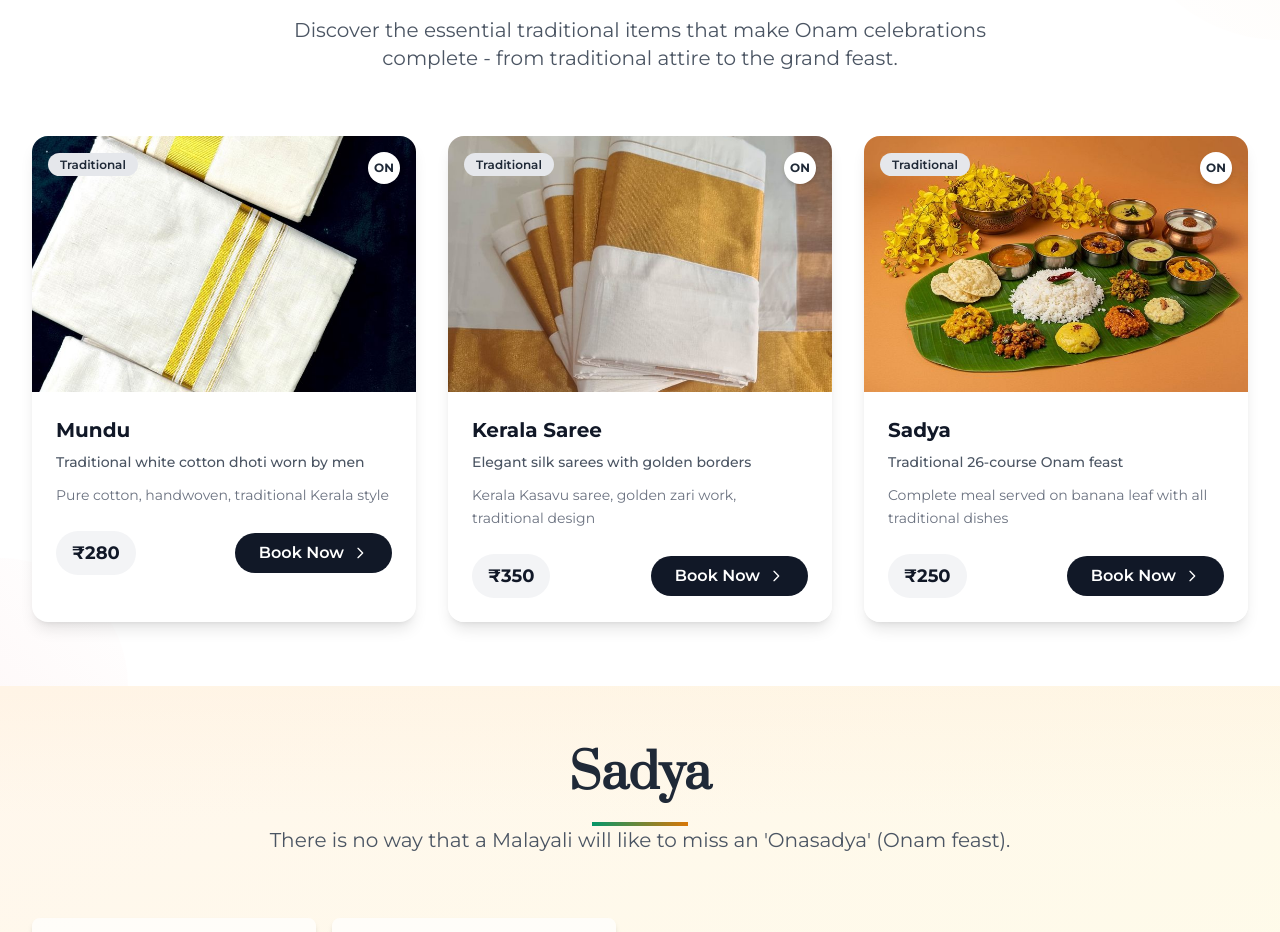
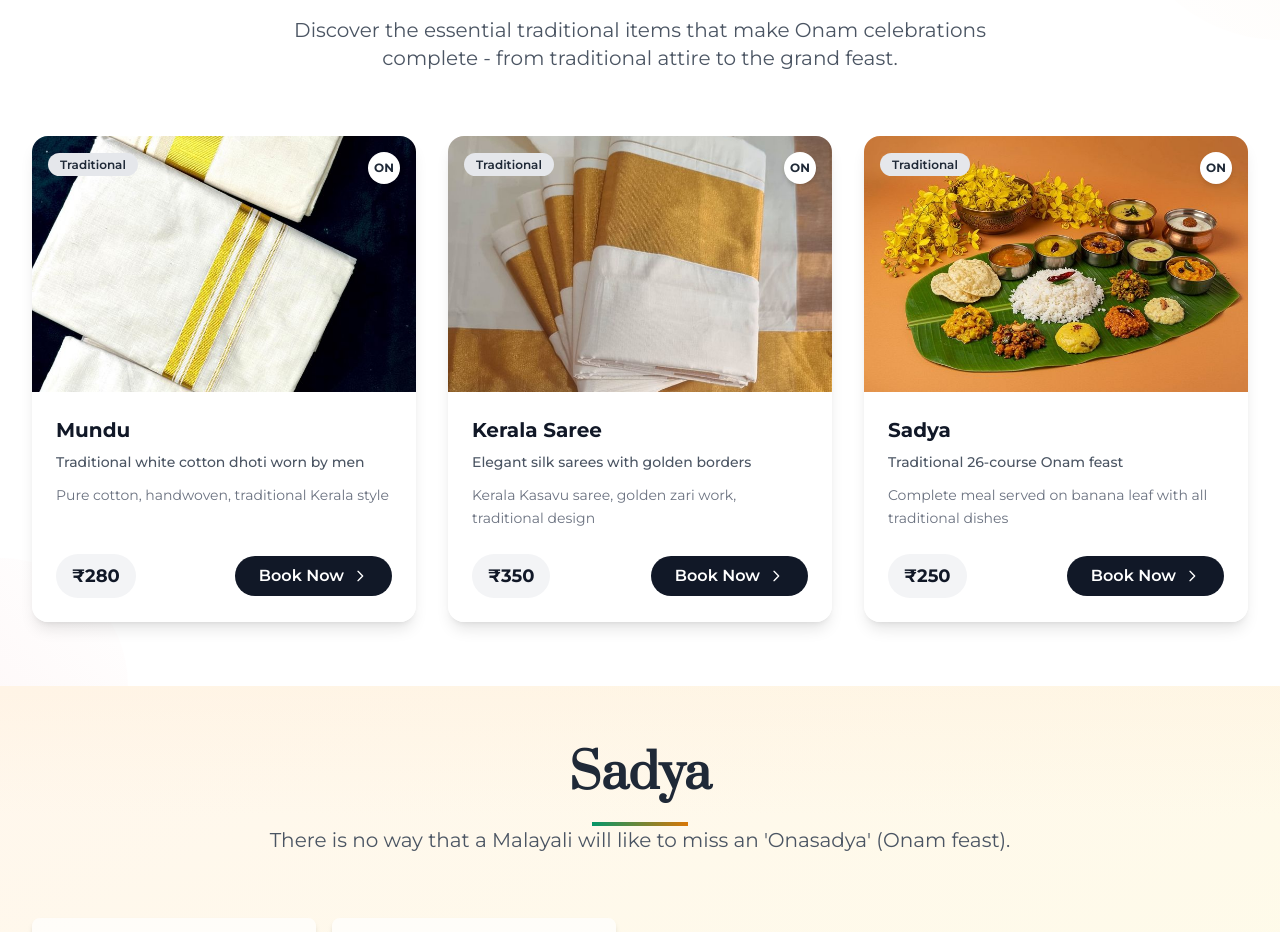
Before and after one commit to Gaurav-205/Onam, a React (Vite) app in the folder frontend/: page / in a window 1280 px wide. Shown: the part 1980-2912 px from the top of the page. Built offline with nearby package versions, Linux system fonts and the light colour scheme; a web font is replaced by a local one.

Commit message:
updated landing page

```diff
--- a/frontend/src/components/Shopping.jsx
+++ b/frontend/src/components/Shopping.jsx
@@ -58,7 +58,7 @@ const Shopping = () => {
 
         <div className="grid md:grid-cols-2 lg:grid-cols-3 gap-8">
           {shoppingItems.map((item, index) => (
-            <div key={index} className="bg-white overflow-hidden rounded-2xl shadow-lg">
+            <div key={index} className="bg-white overflow-hidden rounded-2xl shadow-lg flex flex-col h-full">
               {/* Top Section - Image Area */}
               <div className="relative h-64 bg-gradient-to-br from-gray-100 to-gray-200">
                 {/* Product Image */}
@@ -96,7 +96,7 @@ const Shopping = () => {
               </div>
 
               {/* Bottom Section - Product Details */}
-              <div className="bg-white p-6">
+              <div className="bg-white p-6 flex flex-col h-full">
                 {/* Product Name */}
                 <h3 className="text-xl font-bold text-gray-900 mb-2">{item.name}</h3>
 
@@ -104,10 +104,10 @@ const Shopping = () => {
                 <p className="text-gray-600 text-sm mb-3 font-medium">{item.description}</p>
 
                 {/* Product Description */}
-                <p className="text-gray-500 text-sm mb-6 leading-relaxed">{item.details}</p>
+                <p className="text-gray-500 text-sm mb-6 leading-relaxed flex-grow">{item.details}</p>
 
                 {/* Bottom Row - Price and Action */}
-                <div className="flex items-center justify-between">
+                <div className="flex items-center justify-between mt-auto">
                   {/* Price */}
                   <div className="bg-gray-100 rounded-full px-4 py-2 flex items-center">
                     <span className="text-lg font-bold text-gray-900">{item.price}</span>
```
